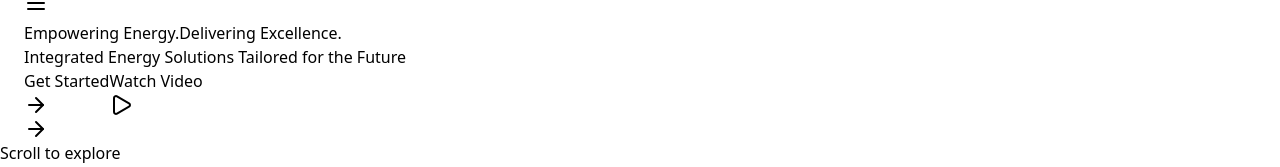
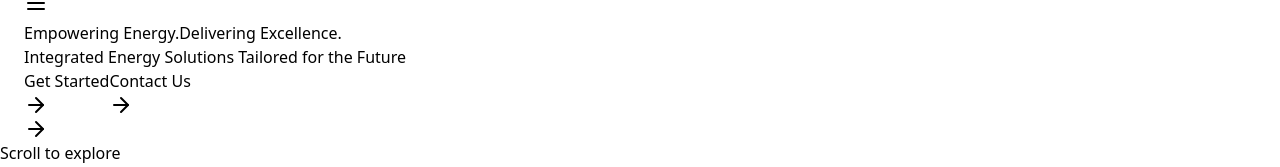
Before and after one commit to seunosinowo/digitalenergy, a React (Vite) app: page / in a window 1280 px wide. Shown: the part 210-377 px from the top of the page. Built offline with nearby package versions, Linux system fonts and the light colour scheme.

Commit message:
Modify home button

```diff
--- a/src/pages/Home.jsx
+++ b/src/pages/Home.jsx
@@ -110,10 +110,10 @@ export default function Home() {
               <button
                 className="relative group inline-flex items-center justify-center px-8 py-4 text-base font-medium text-white bg-white/10 backdrop-blur-sm border-2 border-orange-500 rounded-xl hover:bg-orange-500/20 transition-colors"
               >
-                <span className="relative flex items-center">
-                  Watch Video
-                  <Play className="ml-2 h-5 w-5" />
-                </span>
+                <Link to="/contact" className="relative flex items-center">
+                  Contact Us
+                  <ArrowRight className="ml-2 h-5 w-5" />
+                </Link>
               </button>
             </motion.div>
           </div>
```
